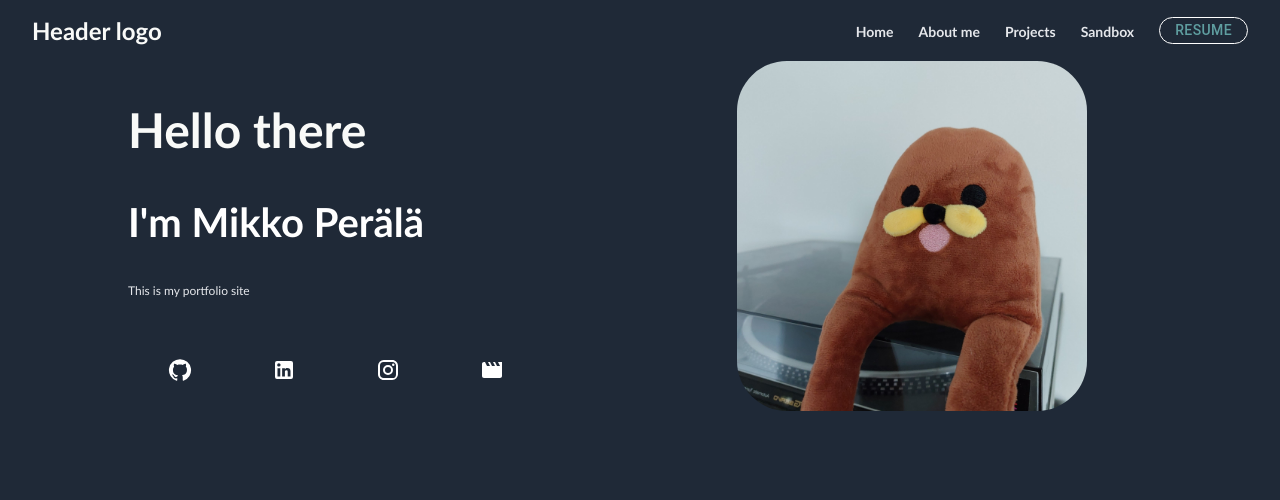
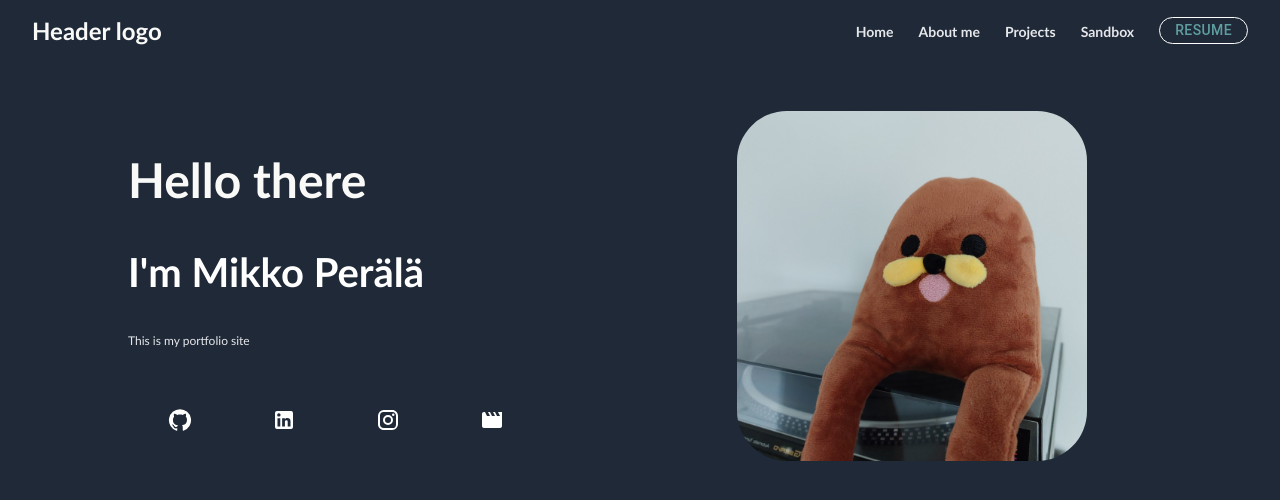
Before and after one commit to peralammikko/react-portfolio, a React (Create React App) app: page / in a window 1280 px wide. Shown: the top 500 px of the page. Built offline with nearby package versions, Linux system fonts and the light colour scheme.

Commit message:
Grid centering for homepage

```diff
--- a/src/components/Homepage.js
+++ b/src/components/Homepage.js
@@ -11,8 +11,7 @@ import MovieIcon from '@mui/icons-material/Movie';
 
 function Home () {
     return (
-    <div className="homeBackground">
-        <Container className="homepageContainer">
+        <Container className="homepageContainer" justifyContent="center">
             <Grid
                 container
                 className="homepageContent"
@@ -58,7 +57,6 @@ function Home () {
                 </Grid>
             </Grid>
         </Container>
-    </div>
     )
 }
 
--- a/src/components/Projects.js
+++ b/src/components/Projects.js
@@ -8,7 +8,7 @@ import etchasketch from "../images/etchasketch.png";
 
 function Projects () {
     return (
-        <Container madWidth="xl">
+        <Container maxWidth="xl">
             <h2>Projects I've worked on</h2>
             <Grid
                 container
--- a/src/pages/style.css
+++ b/src/pages/style.css
@@ -74,13 +74,33 @@ body {
 
 /* Homepage */
 
+
   .homeBackground {
     width: 100%;
     height: 100%;
     display: flex;
     align-items: center;
+    margin: auto;
   }
 
+  .homepageContainer {
+    display: flex;
+    flex-direction: column;
+    justify-content: center;
+    align-items: center;
+    margin-top: 50px;
+  }
+
+  .homepageContent {
+    display: flex;
+    justify-content: space-evenly;
+    width: 100%;
+    margin: auto;
+  }
+
+  .homePara {
+    text-align: left;
+  }
 
   Button.resumeButton {
     padding: 0px 15px;
@@ -109,20 +129,6 @@ body {
     font-size: 40px;
     font-weight: 700px;
     color: white;
-  }
-
-  .homepageContainer {
-    display: flex;
-    flex-direction: column;
-  }
-
-  .homepageContent {
-    display: flex;
-    justify-content: space-evenly;
-  }
-
-  .homePara {
-    text-align: left;
   }
 
   .socialbuttons {
```
